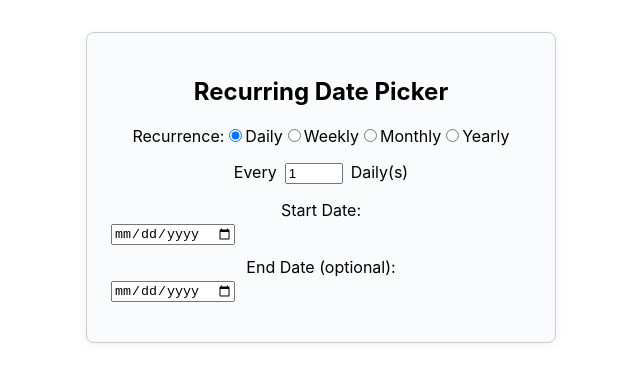
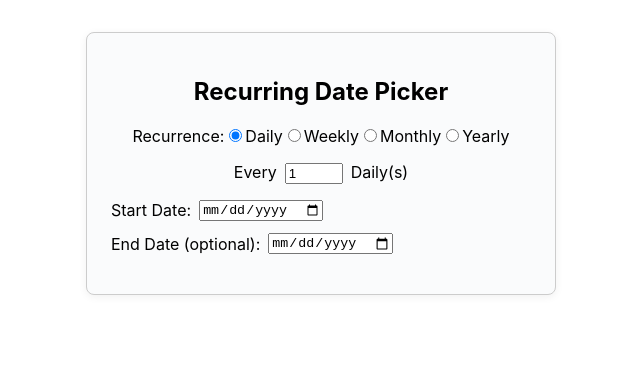
Before and after one commit to weber404/recurring-date-picker, a React (Create React App) app: page / in a window 1280 px wide. Shown: the top 382 px of the page, without its empty margins (319-959 px from the left). Built offline with nearby package versions, Linux system fonts and the light colour scheme.

Commit message:
Update DateRangePicker.js

```diff
--- a/src/components/DateRangePicker.js
+++ b/src/components/DateRangePicker.js
@@ -3,29 +3,22 @@ import React from 'react';
 const DateRangePicker = ({ value, onChange }) => {
   return (
     <div className="date-range-picker">
-     <div style={{ marginBottom: '12px' }}>
-      <label style={{ display: 'block' }}>
-        Start Date:
-        <br />
+      <div style={{ marginBottom: '12px', display: 'flex', alignItems: 'center' }}>
+        <label style={{ marginRight: '8px' }}>Start Date:</label>
         <input
-          style={{ display: 'block', marginTop: '4px' }}
           type="date"
           value={value.start ? value.start.split('T')[0] : ''}
           onChange={e => onChange({ ...value, start: e.target.value })}
         />
-      </label>
-            </div>
-            <div>
-      <label style={{ display: 'block' }}>
-        End Date (optional):
-        <br />
+      </div>
+      <div style={{ marginBottom: '12px', display: 'flex', alignItems: 'center' }}>
+        <label style={{ marginRight: '8px' }}>End Date (optional):</label>
         <input
-          style={{ display: 'block', marginTop: '4px' }}
           type="date"
           value={value.end ? value.end.split('T')[0] : ''}
           onChange={e => onChange({ ...value, end: e.target.value })}
         />
-      </label> </div>
+      </div>
     </div>
   );
 };
```
